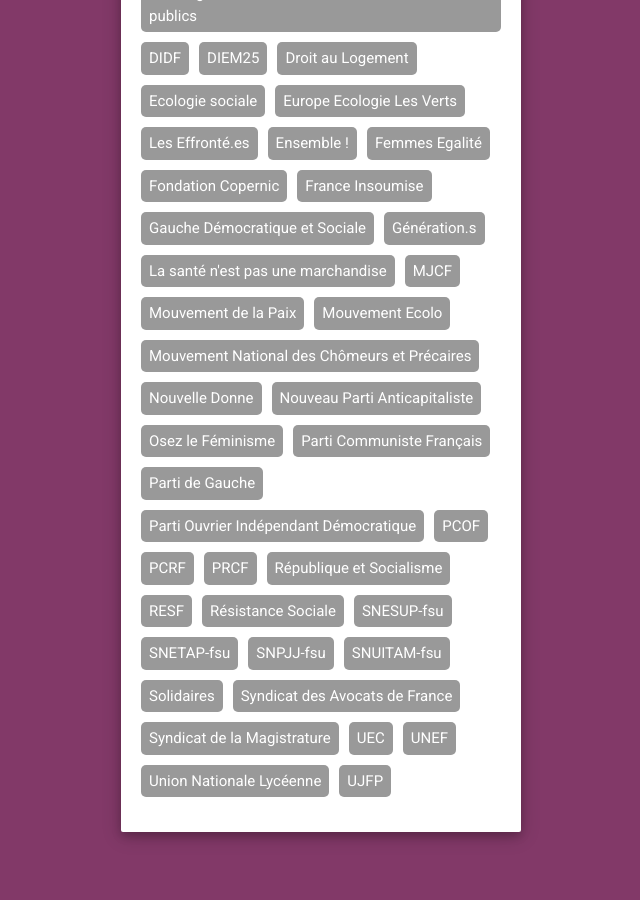
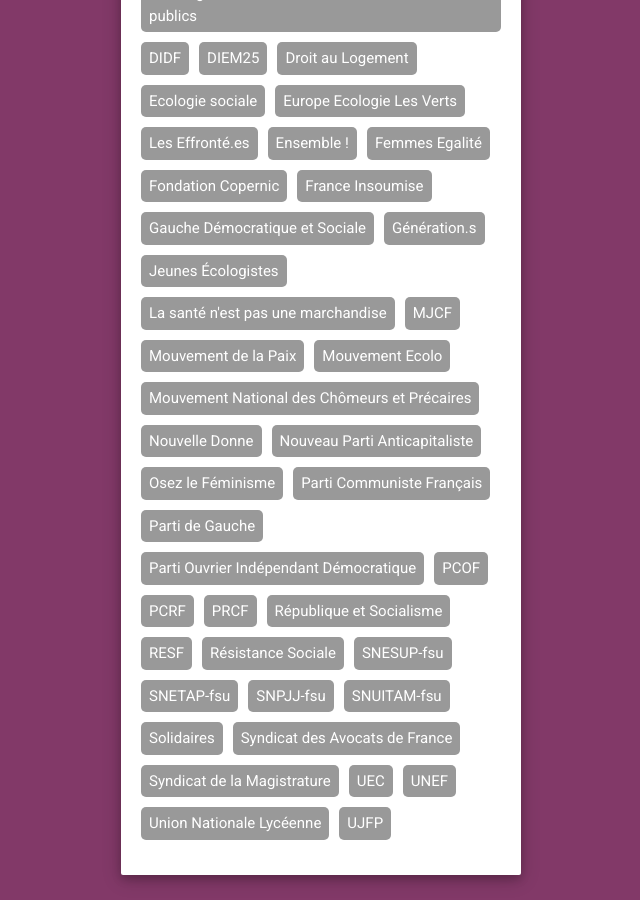
Before and after one commit to tonygoussot/mareepopulaire, a Jekyll site: the page built from index.html, in a window 1280 px wide and 900 px high, scrolled down 2210 px. Shown: the whole window, without its empty margins (524-1164 px from the left). Built offline with Jekyll 4.4.1, drawn with Linux system fonts in a browser that asks for light colours; before the commit the page ends 3067 px from its top, so only the background shows below that.

Commit message:
add Jeunes Écologistes

```diff
--- a/_data/signataires.yml
+++ b/_data/signataires.yml
@@ -26,6 +26,7 @@
 - nom: France Insoumise
 - nom: Gauche Démocratique et Sociale
 - nom: Génération.s
+- nom: Jeunes Écologistes
 - nom: La santé n'est pas une marchandise
 - nom: MJCF
 - nom: Mouvement de la Paix
```
